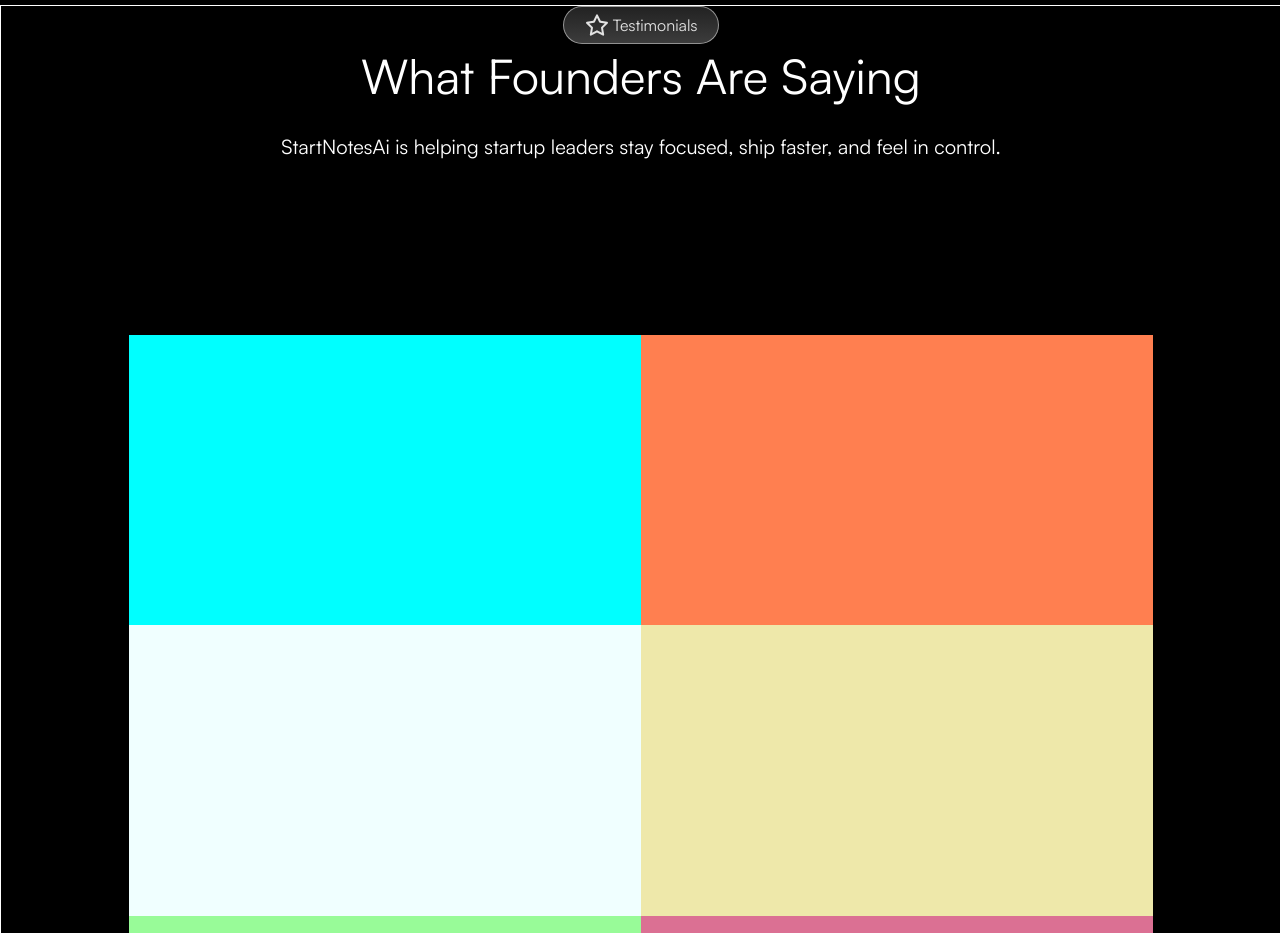
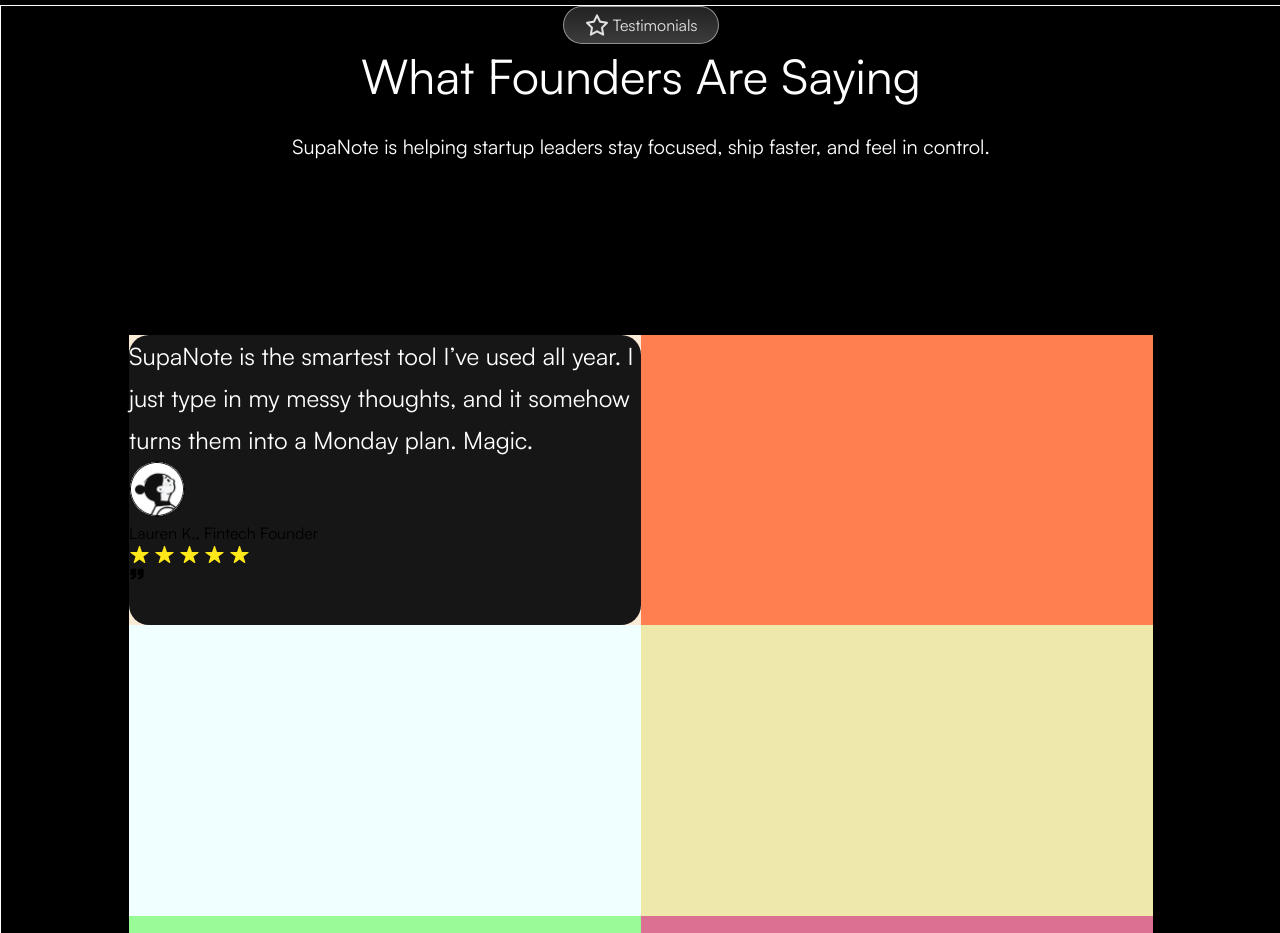
Before and after one commit to OghenefegaOmajene/supanote, a React (Vite) app: page / in a window 1280 px wide. Shown: the part 8220-9153 px from the top of the page. Built offline with nearby package versions, Linux system fonts and the light colour scheme.

Commit message:
Testimonial Card refactored

```diff
--- a/src/components/PricingCard/PricingCard.css
+++ b/src/components/PricingCard/PricingCard.css
@@ -25,7 +25,7 @@
 .popularBadge{
     position: absolute;
     top: 10px;
-    right: 30px;
+    right: 20px;
     z-index: 100;
     /* top: 0px; */
     /* right: -100px; */
--- a/src/components/TestimonialCard/TestimonialCard.css
+++ b/src/components/TestimonialCard/TestimonialCard.css
@@ -0,0 +1,30 @@
+.testimonialCard{
+    border-radius: 20px;
+    background-color: rgba(22, 22, 22, 1);
+}
+.reviewStars {
+  display: flex;
+  gap: 4px;
+}
+.testimonialText{
+    color: rgba(255, 255, 255, 1);
+    font-size: 24px;
+    line-height: 42px;
+}
+.starIcon {
+  font-size: 21px;   /* size of the star */
+  color: rgba(255, 232, 26, 1);       /* star color */
+}
+
+
+.founderInfo{
+    width: 100%;
+}
+
+.founderInfo img{
+    width: 54px;
+    height: 54px;
+    background-color: rgba(255, 255, 255, 1);
+    border: 1px solid rgba(0, 0, 0, 1);
+    border-radius: 50%;
+}
--- a/src/components/TestimonialCard/TestimonialCard.jsx
+++ b/src/components/TestimonialCard/TestimonialCard.jsx
@@ -1,9 +1,30 @@
 import React from 'react'
 import './TestimonialCard.css'
+import { IoIosStar } from "react-icons/io";
+import { BiSolidQuoteRight } from "react-icons/bi";
 
-const TestimonialCard = () => {
+const TestimonialCard = ({testimonial, name, founderImg}) => {
   return (
-    <div>TestimonialCard</div>
+    <div className='testimonialCard'>
+        <p className='testimonialText'>{testimonial}</p>
+
+        <div className="founderInfo">
+            <img src={founderImg} alt="" />
+
+            <div className="profile">
+                <p>{name}</p>
+
+                <div className="reviewStars">
+                    {[...Array(5)].map((_, index) => (
+                        <IoIosStar key={index} className="starIcon" />
+                    ))}
+                </div>
+            </div>
+
+            <BiSolidQuoteRight/>
+
+        </div>
+    </div>
   )
 }
 
--- a/src/sections/Testimonials/Testimonials.jsx
+++ b/src/sections/Testimonials/Testimonials.jsx
@@ -2,6 +2,8 @@
 import './Testimonials.css'
 import Capsule from '../../components/Capsule/Capsule'
 import { FaRegStar } from "react-icons/fa6";
+import TestimonialCard from '../../components/TestimonialCard/TestimonialCard';
+import founder1 from '../../assets/images/founder1.png'
 
 const Testimonials = () => {
   return (
@@ -9,11 +11,16 @@
         <Capsule title="Testimonials" Icon={FaRegStar } />
         <div className='howitworksHead'>
             <p className='howitworksHead1'>What Founders Are Saying</p>
-            <p className='howitworksHead2'>StartNotesAi is helping startup leaders stay focused, ship faster, and feel in control.</p>
+            <p className='howitworksHead2'>SupaNote is helping startup leaders stay focused, ship faster, and feel in control.</p>
         </div>
 
         <div className="testimonialGrid">
-            <div className="div1"></div>
+            <TestimonialCard
+                className="div1"
+                testimonial="SupaNote is the smartest tool I’ve used all year. I just type in my messy thoughts, and it somehow turns them into a Monday plan. Magic."
+                name="Lauren K., Fintech Founder"
+                founderImg={founder1}
+            />
             <div className="div2"></div>
             <div className="div3"></div>
             <div className="div4"></div>
```
Also changed, not shown: src/assets/images/founder1.png (added).
